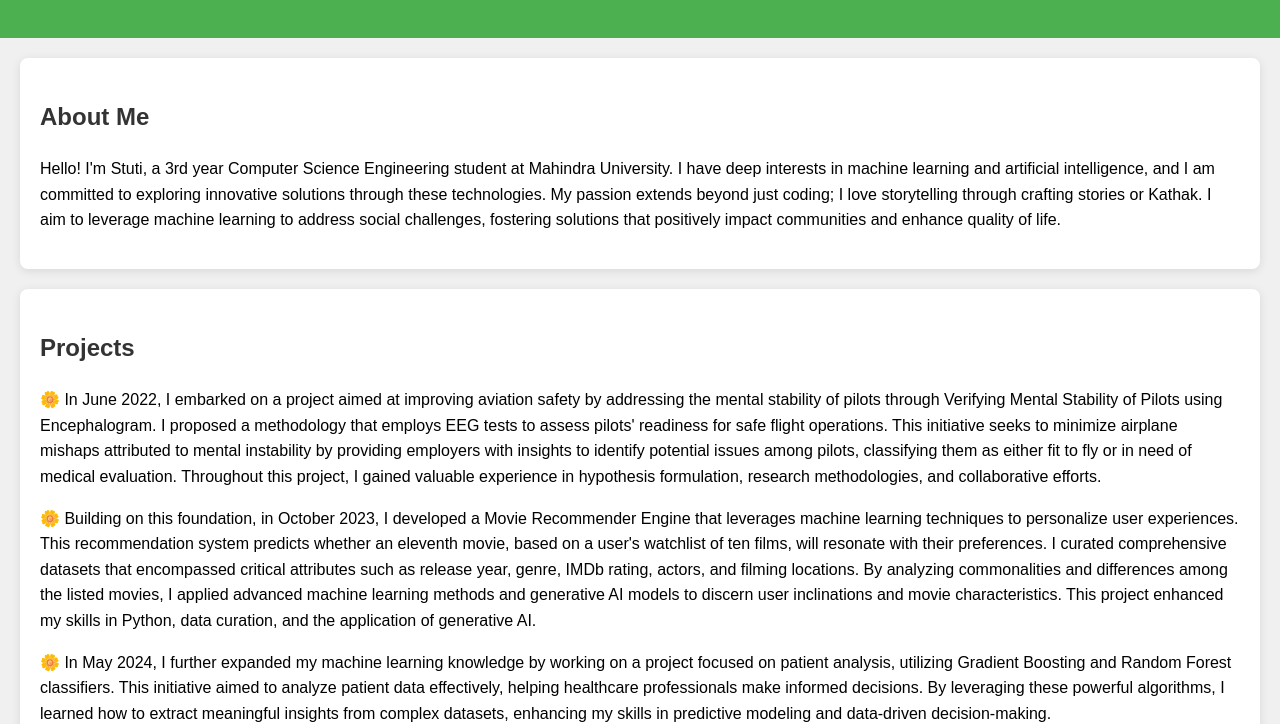
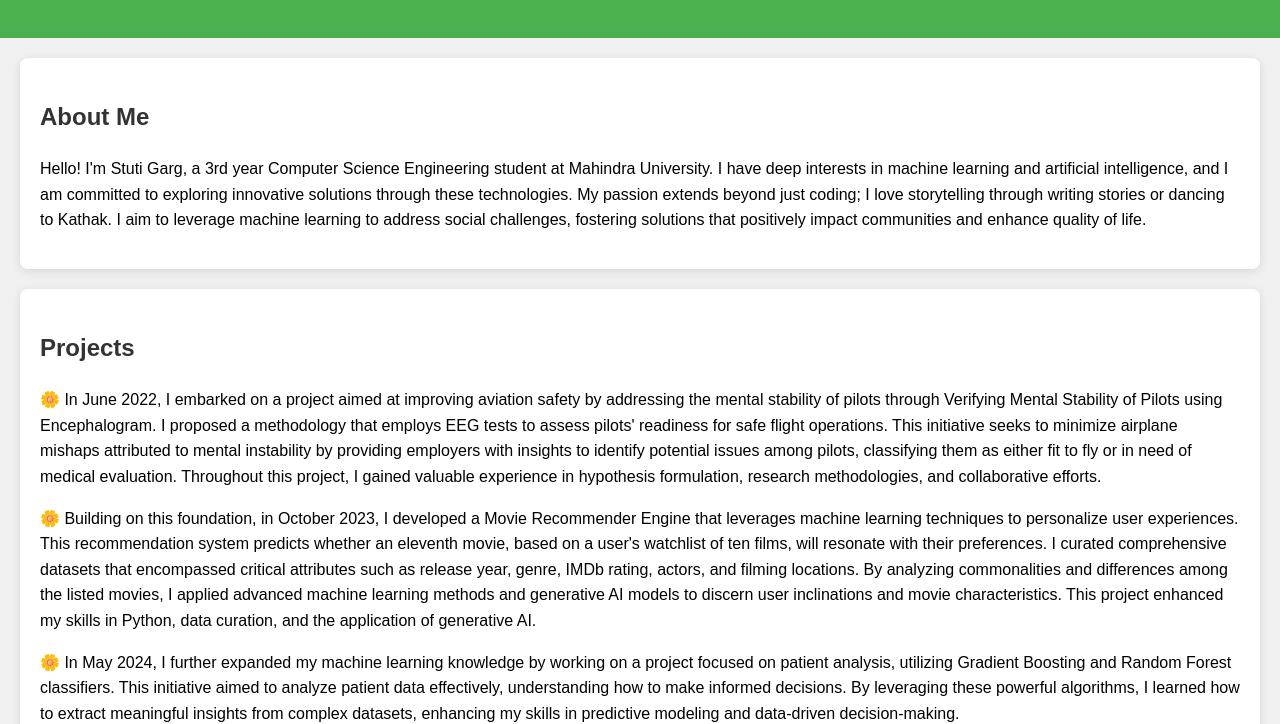
Before and after one commit to stutigarg1/stutigarg1.github.io, a plain HTML site: page index.html in a window 1280 px wide. Shown: the part 76-800 px from the top of the page. Drawn offline with Linux system fonts and the light colour scheme.

Commit message:
Update index.html

```diff
--- a/index.html
+++ b/index.html
@@ -13,14 +13,14 @@
 
     <section id="about-me">
         <h2>About Me</h2>
-        <p>Hello! I'm Stuti, a 3rd year Computer Science Engineering student at Mahindra University. I have deep interests in machine learning and artificial intelligence, and I am committed to exploring innovative solutions through these technologies. My passion extends beyond just coding; I love storytelling through crafting stories or Kathak. I aim to leverage machine learning to address social challenges, fostering solutions that positively impact communities and enhance quality of life.</p>
+        <p>Hello! I'm Stuti Garg, a 3rd year Computer Science Engineering student at Mahindra University. I have deep interests in machine learning and artificial intelligence, and I am committed to exploring innovative solutions through these technologies. My passion extends beyond just coding; I love storytelling through writing stories or dancing to Kathak. I aim to leverage machine learning to address social challenges, fostering solutions that positively impact communities and enhance quality of life.</p>
     </section>
 
     <section id="projects">
         <h2>Projects</h2>
         <p>🌼 In June 2022, I embarked on a project aimed at improving aviation safety by addressing the mental stability of pilots through Verifying Mental Stability of Pilots using Encephalogram. I proposed a methodology that employs EEG tests to assess pilots' readiness for safe flight operations. This initiative seeks to minimize airplane mishaps attributed to mental instability by providing employers with insights to identify potential issues among pilots, classifying them as either fit to fly or in need of medical evaluation. Throughout this project, I gained valuable experience in hypothesis formulation, research methodologies, and collaborative efforts.</p>
         <p>🌼 Building on this foundation, in October 2023, I developed a Movie Recommender Engine that leverages machine learning techniques to personalize user experiences. This recommendation system predicts whether an eleventh movie, based on a user's watchlist of ten films, will resonate with their preferences. I curated comprehensive datasets that encompassed critical attributes such as release year, genre, IMDb rating, actors, and filming locations. By analyzing commonalities and differences among the listed movies, I applied advanced machine learning methods and generative AI models to discern user inclinations and movie characteristics. This project enhanced my skills in Python, data curation, and the application of generative AI.</p>
-        <p>🌼 In May 2024, I further expanded my machine learning knowledge by working on a project focused on patient analysis, utilizing Gradient Boosting and Random Forest classifiers. This initiative aimed to analyze patient data effectively, helping healthcare professionals make informed decisions. By leveraging these powerful algorithms, I learned how to extract meaningful insights from complex datasets, enhancing my skills in predictive modeling and data-driven decision-making.</p>
+        <p>🌼 In May 2024, I further expanded my machine learning knowledge by working on a project focused on patient analysis, utilizing Gradient Boosting and Random Forest classifiers. This initiative aimed to analyze patient data effectively, understanding how to make informed decisions. By leveraging these powerful algorithms, I learned how to extract meaningful insights from complex datasets, enhancing my skills in predictive modeling and data-driven decision-making.</p>
         <p>🌼 Most recently, in June 2024, I focused on enhancing the visibility of a website through effective Search Engine Optimization (SEO) strategies. Utilizing Squarespace site-level tools and on-page SEO best practices, I successfully optimized content and implemented local SEO techniques. This effort not only improved the site's searchability but also ensured consistent business information across various platforms. Key skills honed during this project include SEO fundamentals, local search optimization, and crafting engaging meta descriptions.</p>
         <p>🌼 Through these projects, I have developed a diverse skill set and cultivated a deep commitment to leveraging technology in innovative ways that benefit society. Each experience has fueled my passion for exploring new solutions and making a positive impact in the communities I serve.</p>
     </section>
@@ -32,7 +32,7 @@
         <p>✨ Achieving an Advanced Diploma in Kathak with distinction in April 2021 was a significant milestone in my journey as a performer. This accomplishment reflects my dedication to the art form and my commitment to excellence in classical dance.</p>
         <p>✨ My participation in over seven Model United Nations conferences has been transformative. Representing countries such as Ecuador in UNEP at the Harvard Model United Nations Conference, as well as serving as a delegate for Sudan and roles like Wolfram von Richthofen for Germany and Army Head for Vietnam, provided me with invaluable opportunities to tackle real-world issues. These experiences cultivated my ability to think critically and make informed decisions swiftly.</p>
         <p>✨ Earlier in my academic journey, I showcased my creativity by winning first place in an Inter-House Story Writing Competition during grades 8 and 9 at Oakridge, demonstrating my passion for storytelling.</p>
-        <p>✨ n 2017, I proudly published a story in The Acorn book, which garnered coverage from The Times of India, further igniting my love for writing and storytelling.</p>
+        <p>✨ In 2017, I proudly published a story in The Acorn book, which garnered coverage from The Times of India, further igniting my love for writing and storytelling.</p>
         <p>✨ Additionally, in 2016, I earned recognition as a semi-finalist in the national-level Classmate Spelling Bee, highlighting my commitment to language proficiency and communication skills.</p>
     </section>
 
```
